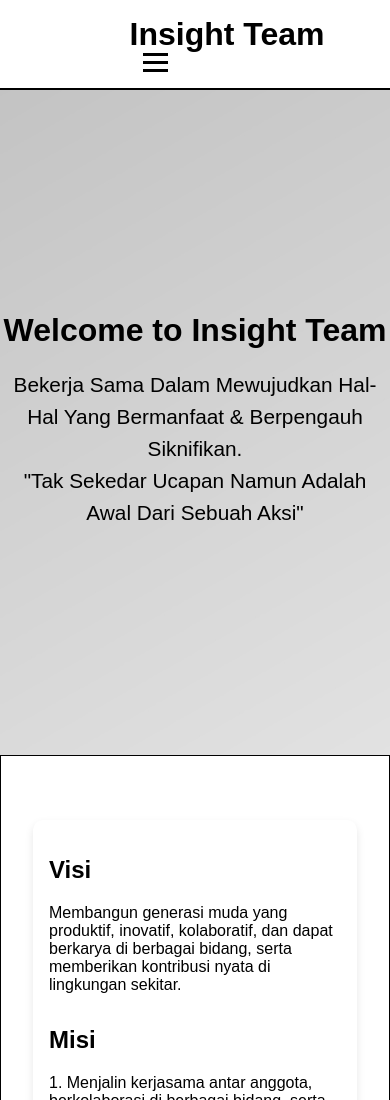
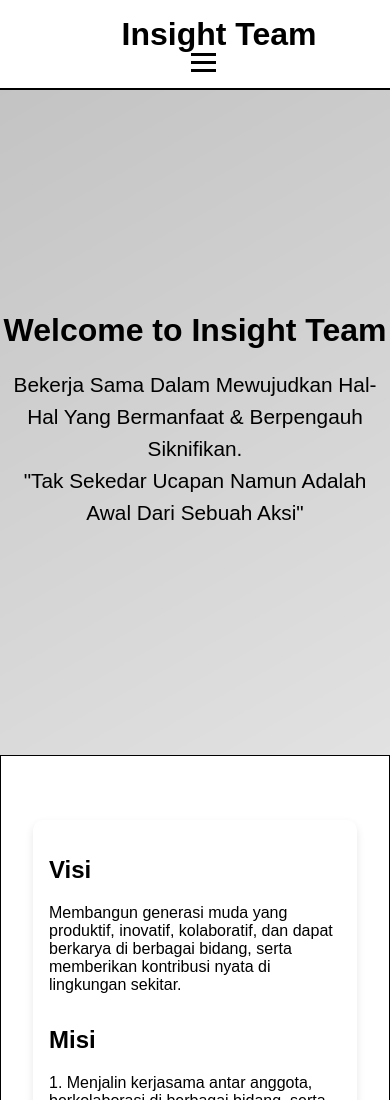
Before and after one commit to MichaelAssasin09/insight-team-portfolio, a plain HTML site: page index.html in a window 390 px wide. Shown: the top 1100 px of the page. Drawn offline with Linux system fonts and the light colour scheme.

Commit message:
Add files via upload

```diff
--- a/styles.css
+++ b/styles.css
@@ -143,6 +143,14 @@ body {
     .nav-menu {
         display: none;
     }
+    .logo {
+        margin-left: 1rem;
+        align-items: left;
+    }
+    .hamburger {
+        margin-right: 1rem;
+        align-items: right;
+}
 }
 
 /* Title Section */
```
